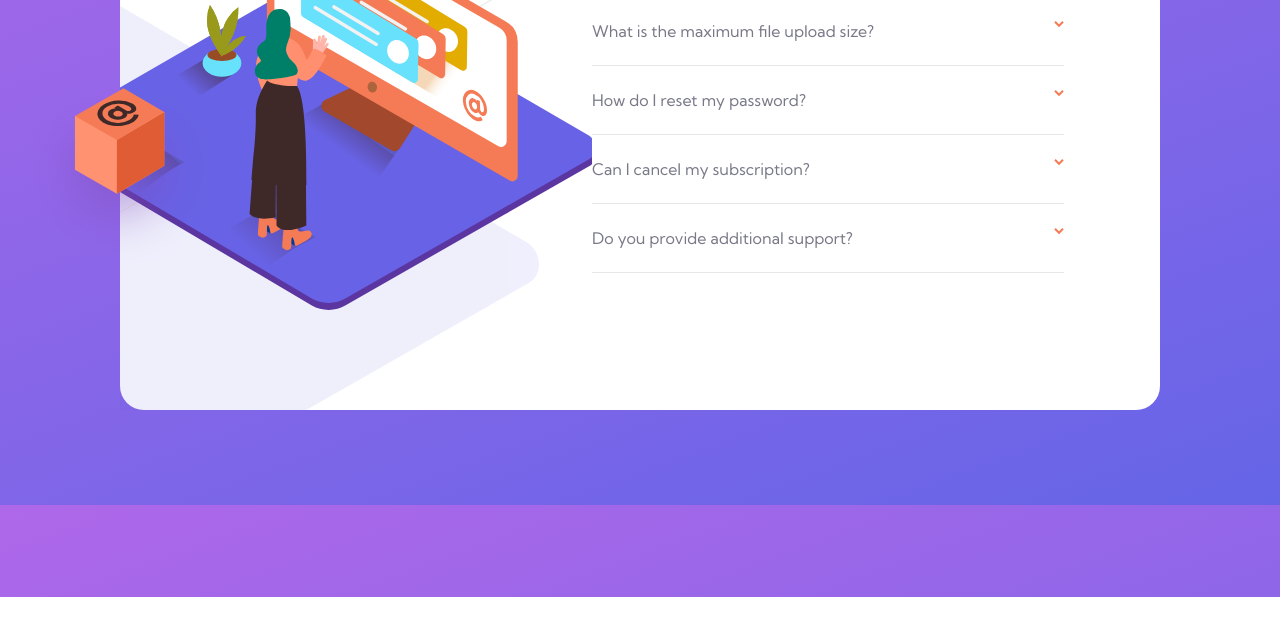
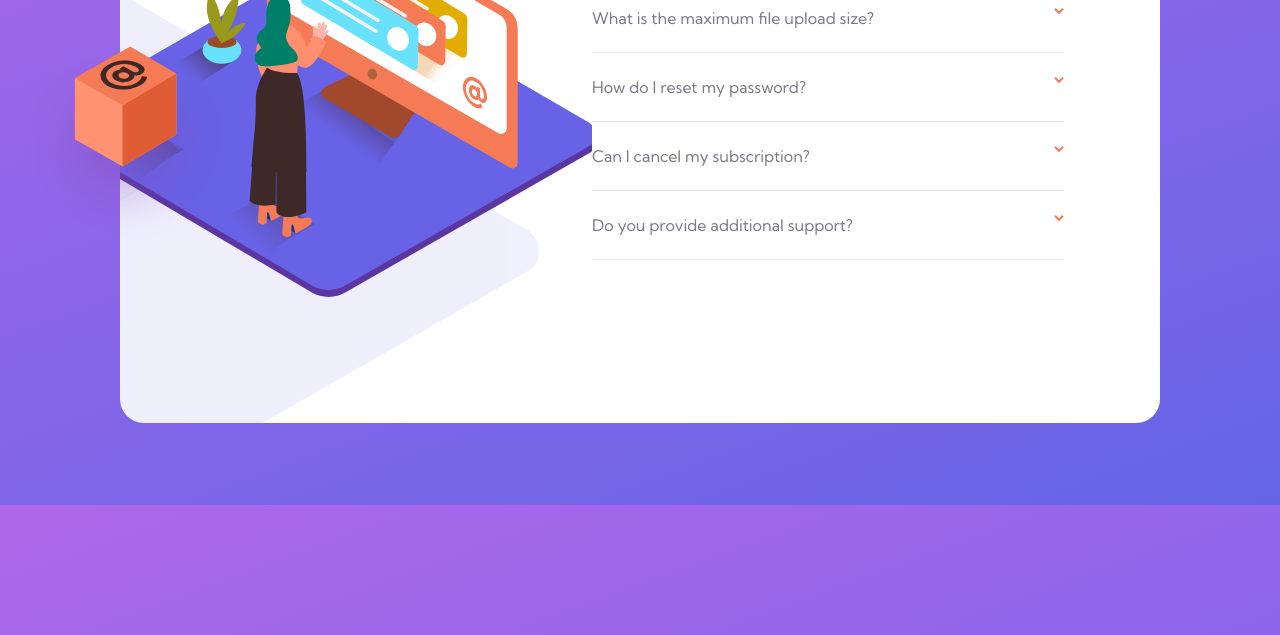
Before and after one commit to SaeM843/FAQ-Accordion-Card, a website: page index.html in a window 1280 px wide. Shown: the part 295-930 px from the top of the page. Before the commit the page ends 892 px from the top, so only its background shows below. Drawn offline with Linux system fonts and the light colour scheme.

Commit message:
changed box image position

```diff
--- a/sass/layout/_img.scss
+++ b/sass/layout/_img.scss
@@ -26,6 +26,7 @@
 
 .box {
     position: relative;
-    top: -324px;
-    left: -96px;
+    top: -379px;
+    left: -103px;
+    width: 46%;
 }
```
Also changed, not shown: css/style.css, 1 other file.
